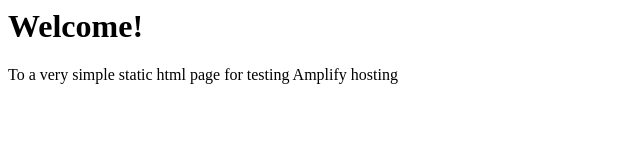
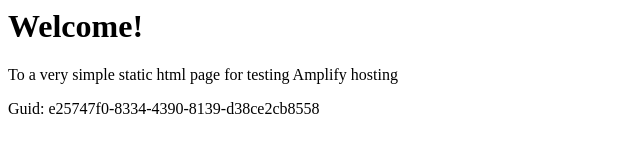
Before and after one commit to aws-aemilia-iad/Github-PR-Commit-Integration-Test-DoNotTouch-v1-preprod-us-east-1, a website: page src/index.html in a window 1280 px wide. Shown: the whole page, without its empty margins (0-640 px from the left). Drawn offline with Linux system fonts and the light colour scheme.

Commit message:
commit from integ tests

```diff
--- a/src/index.html
+++ b/src/index.html
@@ -1,3 +1,5 @@
+
+
 <html lang="en">
 
 <head>
@@ -10,6 +12,6 @@
 <body>
     <h1>Welcome!</h1>
     <p>To a very simple static html page for testing Amplify hosting</p>
-</body>
+    <p>Guid: e25747f0-8334-4390-8139-d38ce2cb8558</p></body>
 
 </html>
```
